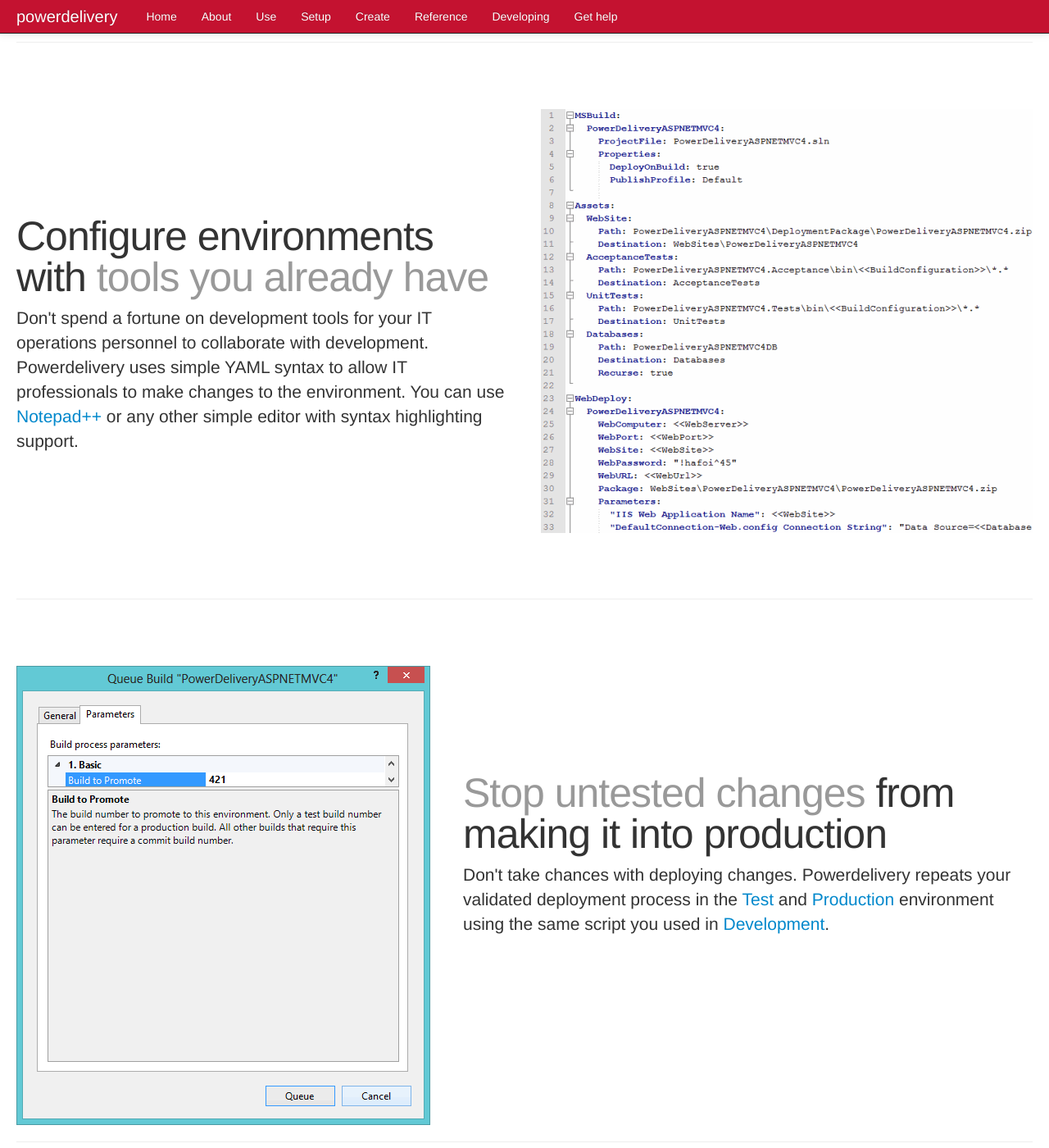
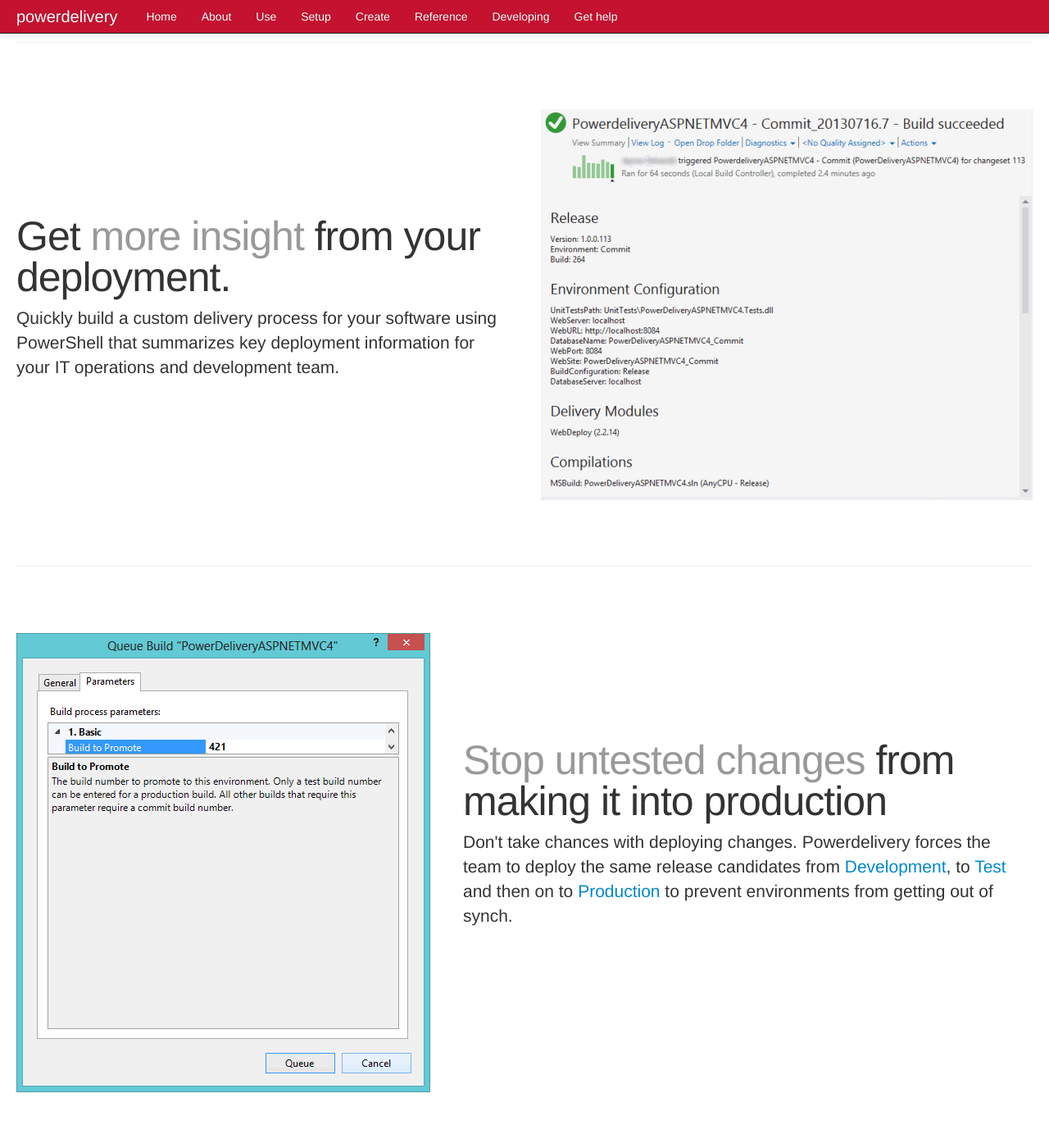
Before and after one commit to eavonius/powerdelivery, a Jekyll site: the page built from index.html, in a window 1280 px wide and 1400 px high, scrolled down 705 px. Shown: the whole window at 82% size. Built offline with Jekyll 4.4.1, drawn with Linux system fonts in a browser that asks for light colours; nearby versions of some CDN libraries; some of the changed text lies outside the part shown.

Commit message:
Updated home page.

```diff
--- a/index.html
+++ b/index.html
@@ -84,19 +84,15 @@ layout: page
 
   <div class="featurette">
 
-    <img class="featurette-image pull-right" src="img/yaml_config.gif" />
+    <img class="featurette-image pull-right" src="img/build_summary.gif" />
 
-	<h2 class="featurette-heading">Configure environments with <span class="muted">tools you already have</a></h2>
+	<h2 class="featurette-heading">Get <span class="muted">more insight</span> from your deployment.</h2>
 
-	<p class="lead">Don't spend a fortune on development tools for your IT operations personnel to
-
-	collaborate with development. Powerdelivery uses simple YAML syntax to allow IT
-
-	professionals to make changes to the environment. You can use <a href="http://www.notepad-plus-plus.org" target="_blank">Notepad++</a> or
-
-	any other simple editor with syntax highlighting support.</p>
+	<p class="lead">Quickly build a custom delivery process for your software using PowerShell that
+	summarizes key deployment information for your IT operations and development team.</p>
 
   </div>
+
 
   <hr class="featurette-divider" />
 
@@ -106,11 +102,43 @@ layout: page
 
 	<h2 class="featurette-heading"><a class="muted">Stop untested changes</a> from making it into production</h2>
 
-	<p class="lead">Don't take chances with deploying changes. Powerdelivery repeats your
+	<p class="lead">Don't take chances with deploying changes. Powerdelivery forces the team to deploy the same release candidates
 
-	validated deployment process in the <a href="use.html#test_environment">Test</a> and <a href="use.html#production_environment">Production</a> environment using
+	from <a href="use.html#development_environment">Development</a>, to <a href="use.html#test_environment">Test</a> and
 
-	the same script you used in <a href="use.html#development_environment">Development</a>.</p>
+	then on to <a href="use.html#production_environment">Production</a> to prevent environments from getting out of synch.</p>
 
   </div>
+
+  <hr class="featurette-divider" />
+
+  <div class="featurette">
+
+    <img class="featurette-image pull-right" src="img/powershell_code.gif" />
+
+	<h2 class="featurette-heading">A powerful, but simple syntax</h2>
+
+	<p class="lead">Powerdelivery is designed to enable even beginners using
+	Microsoft PowerShell to quickly put together a completely custom,
+	one-click automated deployment that follows best practices of
+	<a href="http://www.continuousdelivery.org" target="_blank">Continuous Delivery</a>.</p>
+
+  </div>
+
+
+  <hr class="featurette-divider" />
+
+  <div class="featurette">
+
+    <img class="featurette-image pull-left" src="img/yaml_config.gif" />
+
+	<h2 class="featurette-heading">Use and create <span class="muted">delivery modules</span> to save scripting time</h2>
+
+	<p class="lead">Included are several powerful modules for driving time consuming, manual deployment tasks
+	through simply configuration. Powerdelivery leverages the simple <a href="https://en.wikipedia.org/wiki/YAML" target="_blank">YAML</a>
+	language allowing you to configure what
+	happens during your deployment.</p>
+
+  </div>
+
 </div>
```
Also changed, not shown: img/build_summary.gif (added), img/powershell_code.gif (added).
